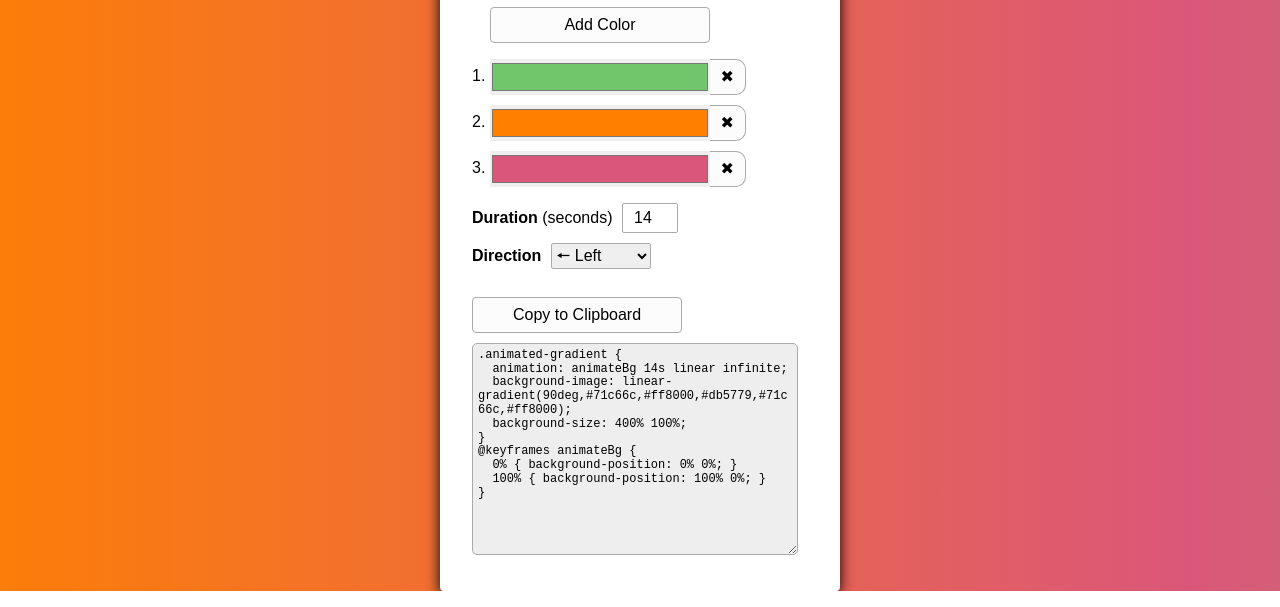
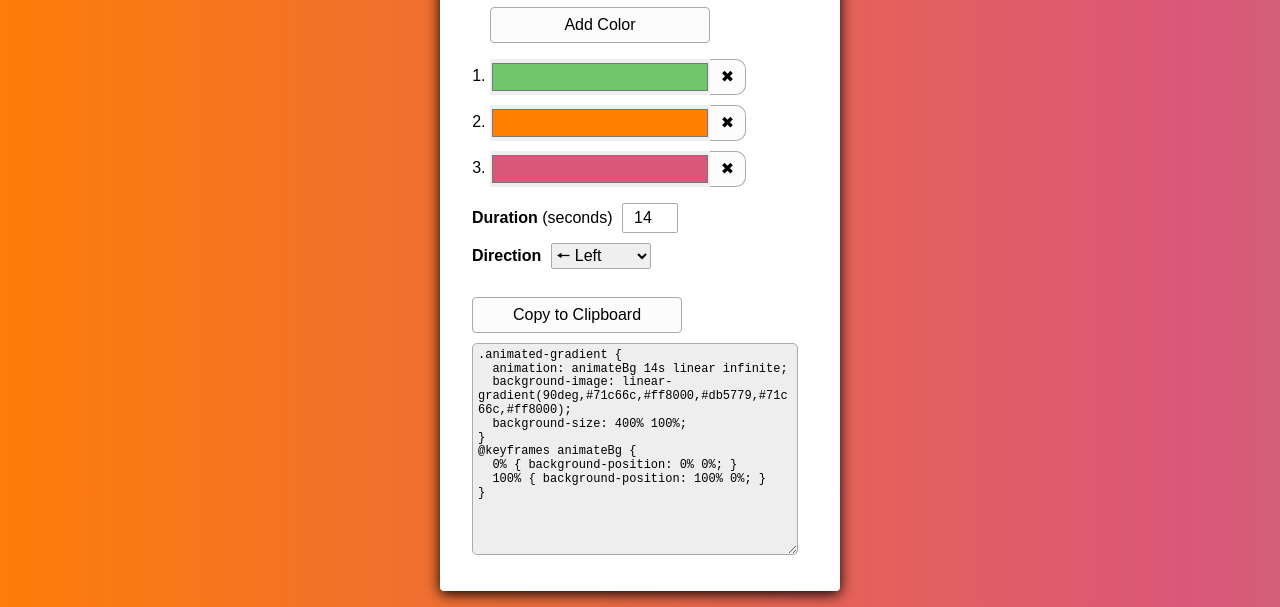
Before and after one commit to gmeben/pure-css-animated-gradient-generator, a React app: page / in a window 1280 px wide. Shown: the part 269-876 px from the top of the page. Built offline with nearby package versions, Linux system fonts and the light colour scheme.

Commit message:
feat: Update styles
* Add a slight bottom margin to container
* Better align list items when 10 or more colors are added

```diff
--- a/public/core.css
+++ b/public/core.css
@@ -57,6 +57,7 @@ body {
     background: #fff;
     border-radius: 0.25em;
     box-shadow: 0 3px 14px #000;
+    margin-bottom: 1rem;
     min-width: 20rem;
     padding: 2em;
 }
@@ -91,8 +92,7 @@ body {
     width: 50px;
 }
 .color-list {
-    list-style-position: inside;
-    padding: 0;
+    padding: 0 0 0 18px;
 }
 .color {
     margin-bottom: 10px;
```
